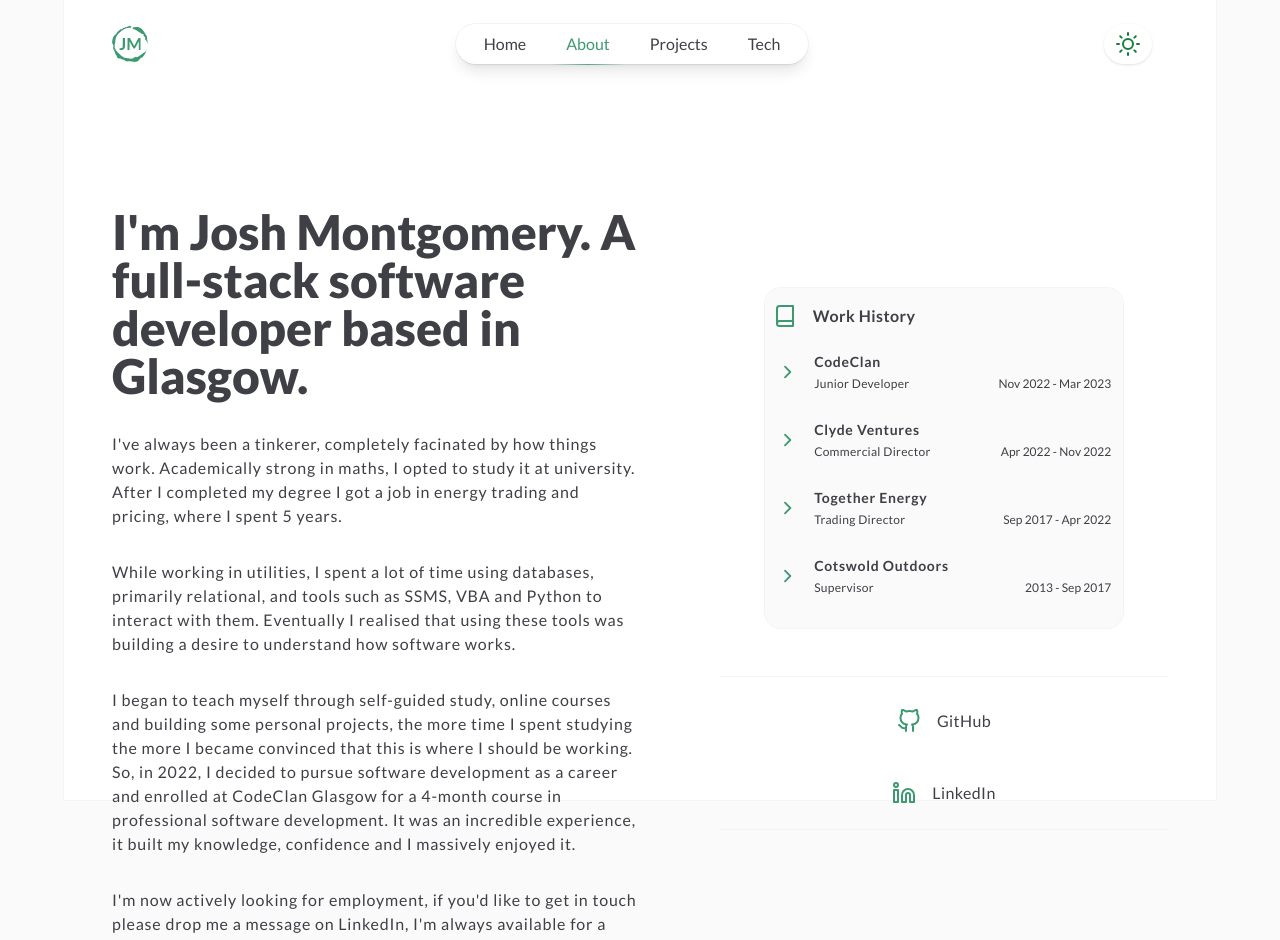
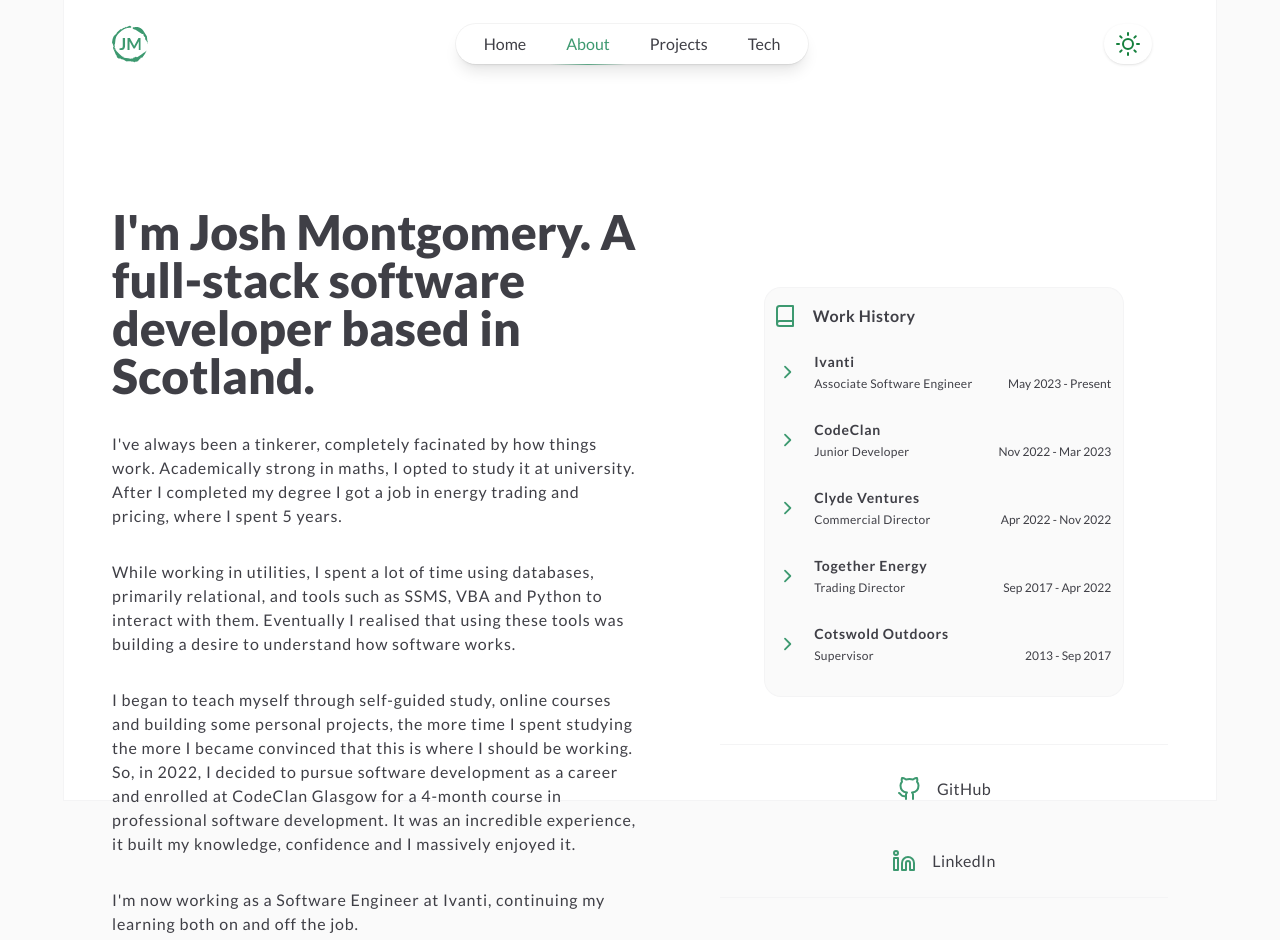
Before and after one commit to jomonty/web-jomonty-portfolio-2023, a React (Vite) app: page /about in a window 1280 px wide. Shown: the top 940 px of the page. Built offline with nearby package versions, Linux system fonts and the light colour scheme.

Commit message:
updates to about

```diff
--- a/src/constants/AboutContent.js
+++ b/src/constants/AboutContent.js
@@ -1,13 +1,19 @@
 export const AboutContent = {
   title:
-    "I'm Josh Montgomery. A full-stack software developer based in Glasgow.",
+    "I'm Josh Montgomery. A full-stack software developer based in Scotland.",
   text: [
     "I've always been a tinkerer, completely facinated by how things work. Academically strong in maths, I opted to study it at university. After I completed my degree I got a job in energy trading and pricing, where I spent 5 years.",
     "While working in utilities, I spent a lot of time using databases, primarily relational, and tools such as SSMS, VBA and Python to interact with them. Eventually I realised that using these tools was building a desire to understand how software works.",
     "I began to teach myself through self-guided study, online courses and building some personal projects, the more time I spent studying the more I became convinced that this is where I should be working. So, in 2022, I decided to pursue software development as a career and enrolled at CodeClan Glasgow for a 4-month course in professional software development. It was an incredible experience, it built my knowledge, confidence and I massively enjoyed it.",
-    "I'm now actively looking for employment, if you'd like to get in touch please drop me a message on LinkedIn, I'm always available for a chat. Until then, I will keep tinkering and building my knowledge!",
+    "I'm now working as a Software Engineer at Ivanti, continuing my learning both on and off the job.",
   ],
   workHistory: [
+    {
+      company: "Ivanti",
+      role: "Associate Software Engineer",
+      dates: "May 2023 - Present",
+      logo: "",
+    },
     {
       company: "CodeClan",
       role: "Junior Developer",
@@ -34,5 +40,3 @@
     },
   ],
 };
-
-// export default AboutContent;
--- a/src/constants/HomeContent.js
+++ b/src/constants/HomeContent.js
@@ -1,7 +1,7 @@
 const HomeContent = {
   title: "Software developer, analyst, lifelong learner.",
   text: [
-    "I'm Josh, a full-stack developer based in Glasgow. Experienced analyst, curious by nature, outdoor enthusiast, fascinated by cool tech.",
+    "I'm Josh, a full-stack developer based in Scotland. Experienced analyst, curious by nature, outdoor enthusiast, fascinated by cool tech.",
   ],
 };
 
```
